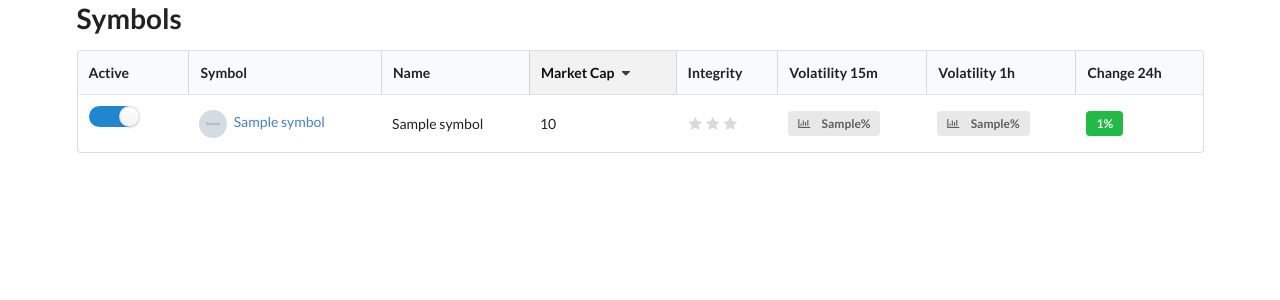
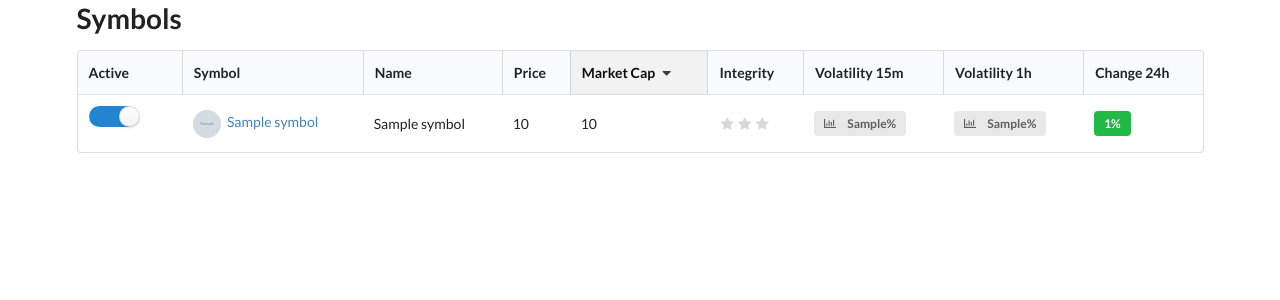
Before and after one commit to costigator/cryptostats, a FastAPI app: page / in a window 1280 px wide. Shown: the top 300 px of the page. Run offline with FastAPI, Linux system fonts and the light colour scheme; grey boxes marked "Sample" are stand-in pictures; a database or web service that is not in the repository returns one stand-in record (values such as "Sample title"); some libraries are stand-ins or nearby versions.

Commit message:
current price added

```diff
--- a/web/app/templates/index.html
+++ b/web/app/templates/index.html
@@ -14,7 +14,8 @@
                     <tr>
                         <th>Active</th>
                         <th>Symbol</th>
-                        <th >Name</th>
+                        <th>Name</th>
+                        <th>Price</th>
                         <th class="sorted descending">Market Cap</th>
                         <th>Integrity</th>
                         <th>Volatility 15m</th>
@@ -39,6 +40,7 @@
                             </a>
                         </td>
                         <td>{{ symbol.name }}</td>
+                        <td data-sort-value="{{ symbol.current_price }}">{{ symbol.current_price }}</td>
                         <td data-sort-value="{{ symbol.market_cap }}">{{ symbol.market_cap }}</td>
                         <td data-sort-value="{{ symbol.integrity_1m }}">
                             <div class="ui rating" data-rating="{{ symbol.integrity_1m }}" data-max-rating="3"></div>
```
Also changed, not shown: 1 other file.
